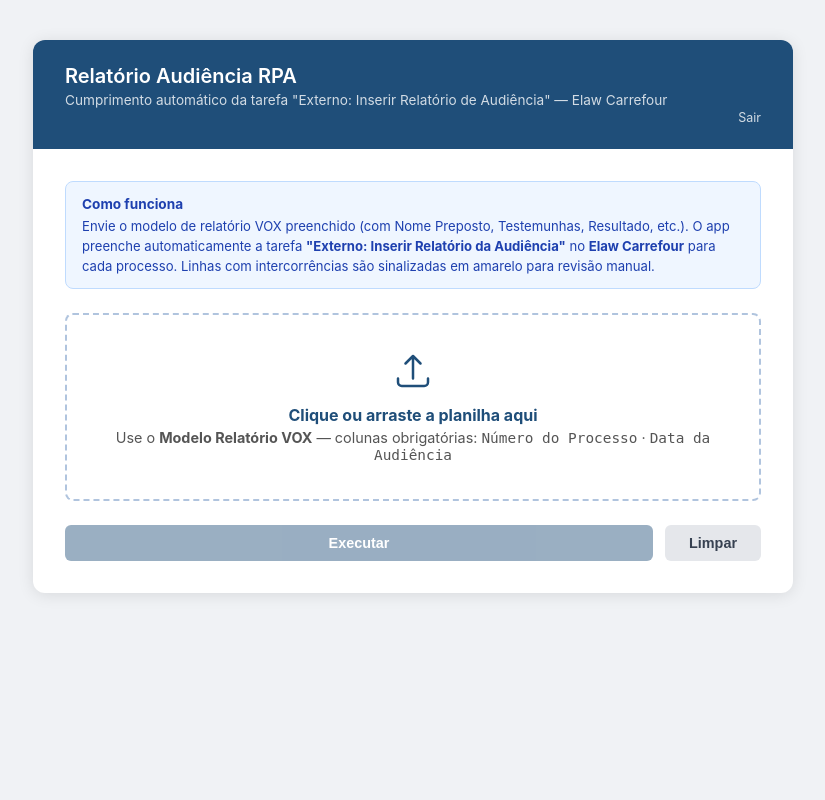
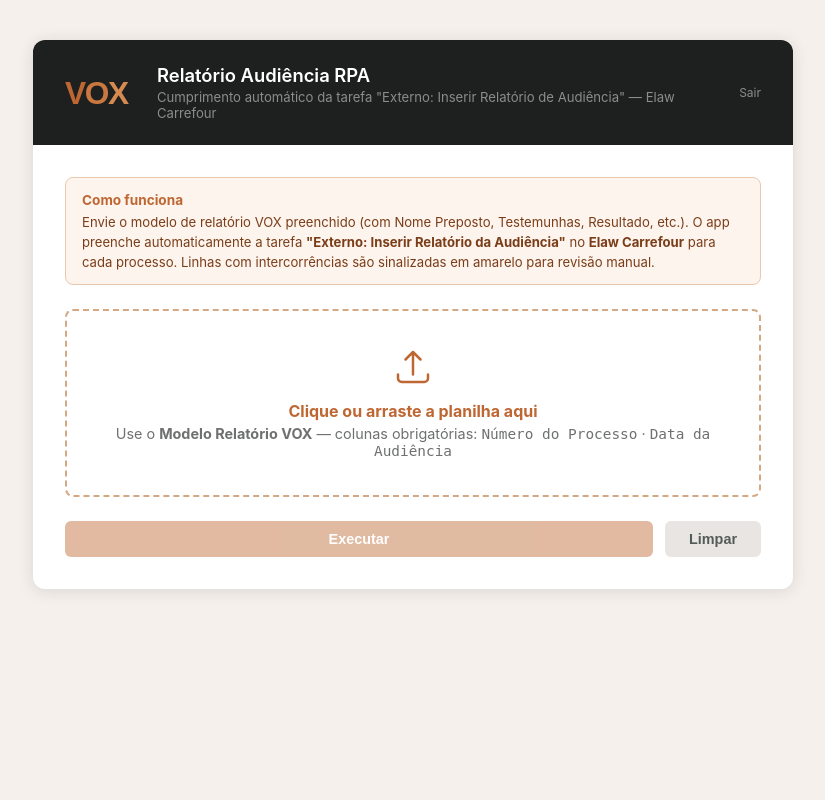
Before and after one commit to pedrohfmserafim/relatorio-audiencia-rpa, a Flask app: page / in a window 1280 px wide. Shown: the whole page, without its empty margins (227-1052 px from the left). Run offline with Flask 3, Linux system fonts and the light colour scheme; the visitor is signed in with stand-in values (Sample User, id 1).

Commit message:
Rebrand frontend com identidade visual VOX
Co-Authored-By: Claude Sonnet 4.6 <noreply@anthropic.com>

```diff
--- a/templates/index.html
+++ b/templates/index.html
@@ -3,14 +3,14 @@
 <head>
   <meta charset="UTF-8" />
   <meta name="viewport" content="width=device-width, initial-scale=1.0" />
-  <title>Relatório Audiência RPA — Elaw</title>
+  <title>Relatório Audiência RPA — VOX</title>
   <style>
     *, *::before, *::after { box-sizing: border-box; margin: 0; padding: 0; }
 
     body {
       font-family: -apple-system, BlinkMacSystemFont, "Segoe UI", sans-serif;
-      background: #f0f2f5;
-      color: #1a1a1a;
+      background: #f5f0ec;
+      color: #1e1f1f;
       min-height: 100vh;
       display: flex;
       align-items: flex-start;
@@ -21,63 +21,83 @@
     .card {
       background: #fff;
       border-radius: 12px;
-      box-shadow: 0 2px 16px rgba(0,0,0,.10);
+      box-shadow: 0 2px 16px rgba(30,31,31,.12);
       width: 100%;
       max-width: 760px;
       overflow: hidden;
     }
 
     .card-header {
-      background: #1F4E79;
+      background: #1e1f1f;
       color: #fff;
       padding: 24px 32px;
+      display: flex;
+      align-items: center;
+      gap: 20px;
     }
-    .card-header h1 { font-size: 1.25rem; font-weight: 600; }
-    .card-header p  { font-size: .85rem; opacity: .8; margin-top: 4px; }
+
+    /* VOX logo SVG */
+    .vox-logo {
+      flex-shrink: 0;
+      width: 72px;
+      height: auto;
+    }
+
+    .header-text { flex: 1; }
+    .header-text h1 { font-size: 1.15rem; font-weight: 600; color: #fff; }
+    .header-text p  { font-size: .82rem; color: #8b8c8c; margin-top: 3px; }
+
+    /* Logout link */
+    .logout-link {
+      font-size: .75rem;
+      color: #6f7070;
+    }
+    .logout-link a { color: #8b8c8c; text-decoration: none; }
+    .logout-link a:hover { color: #fff; }
 
     .card-body { padding: 32px; display: flex; flex-direction: column; gap: 24px; }
 
     /* Info banner */
     .info-banner {
-      background: #eff6ff;
-      border: 1px solid #bfdbfe;
+      background: #fdf4ee;
+      border: 1px solid #e8c9af;
       border-radius: 8px;
       padding: 12px 16px;
       font-size: .82rem;
-      color: #1e40af;
+      color: #7a3d18;
       line-height: 1.5;
     }
-    .info-banner strong { display: block; margin-bottom: 3px; font-size: .85rem; }
+    .info-banner strong { display: block; margin-bottom: 3px; font-size: .85rem; color: #be6732; }
 
     /* Upload zone */
     .upload-zone {
-      border: 2px dashed #b0c4de;
+      border: 2px dashed #d4a882;
       border-radius: 8px;
       padding: 36px;
       text-align: center;
       cursor: pointer;
       transition: border-color .2s, background .2s;
     }
-    .upload-zone:hover, .upload-zone.drag { border-color: #1F4E79; background: #f0f6ff; }
-    .upload-zone svg { width: 40px; height: 40px; color: #1F4E79; margin-bottom: 10px; }
-    .upload-zone p   { font-size: .9rem; color: #555; }
-    .upload-zone strong { display: block; font-size: 1rem; color: #1F4E79; margin-bottom: 4px; }
+    .upload-zone:hover, .upload-zone.drag { border-color: #be6732; background: #fdf4ee; }
+    .upload-zone svg { width: 40px; height: 40px; color: #be6732; margin-bottom: 10px; }
+    .upload-zone p   { font-size: .9rem; color: #6f7070; }
+    .upload-zone strong { display: block; font-size: 1rem; color: #be6732; margin-bottom: 4px; }
     #file-input { display: none; }
 
     /* Preview */
     #preview { display: none; }
     .preview-info {
-      background: #e8f4e8;
-      border: 1px solid #a8d5a2;
+      background: #fdf4ee;
+      border: 1px solid #e8c9af;
       border-radius: 8px;
       padding: 14px 18px;
       font-size: .875rem;
-      color: #2d6a2d;
+      color: #7a3d18;
     }
-    .preview-info strong { display: block; margin-bottom: 6px; }
+    .preview-info strong { display: block; margin-bottom: 6px; color: #be6732; }
     .preview-list { list-style: none; padding: 0; margin-top: 6px; }
-    .preview-list li { padding: 2px 0; color: #444; font-size: .82rem; }
-    .preview-list li::before { content: "→ "; color: #2d6a2d; }
+    .preview-list li { padding: 2px 0; color: #545c59; font-size: .82rem; }
+    .preview-list li::before { content: "→ "; color: #be6732; }
 
     /* Buttons */
     .btn-row { display: flex; gap: 12px; }
@@ -93,17 +113,17 @@
     button:disabled { opacity: .45; cursor: not-allowed; }
 
     #btn-execute {
-      background: #1F4E79;
+      background: #be6732;
       color: #fff;
       flex: 1;
     }
-    #btn-execute:not(:disabled):hover { background: #163a5c; }
+    #btn-execute:not(:disabled):hover { background: #a05628; }
 
     #btn-reset {
-      background: #e5e7eb;
-      color: #374151;
+      background: #e8e5e2;
+      color: #545c59;
     }
-    #btn-reset:hover { background: #d1d5db; }
+    #btn-reset:hover { background: #d8d4d0; }
 
     /* Log area */
     #log-section { display: none; }
@@ -175,27 +196,28 @@
     }
     .progress-bar-fill {
       height: 100%;
-      background: #1F4E79;
+      background: #be6732;
       width: 0%;
       transition: width .4s ease;
     }
 
-    /* Logout link */
-    .logout-link {
-      text-align: right;
-      font-size: .78rem;
-      color: rgba(255,255,255,.6);
-      margin-top: 2px;
-    }
-    .logout-link a { color: rgba(255,255,255,.8); text-decoration: none; }
-    .logout-link a:hover { color: #fff; }
+    /* Divider */
+    hr { border: none; border-top: 1px solid #ede8e3; }
   </style>
 </head>
 <body>
 <div class="card">
   <div class="card-header">
-    <h1>Relatório Audiência RPA</h1>
-    <p>Cumprimento automático da tarefa "Externo: Inserir Relatório de Audiência" — Elaw Carrefour</p>
+    <!-- VOX logo inline SVG -->
+    <svg class="vox-logo" viewBox="0 0 200 80" fill="none" xmlns="http://www.w3.org/2000/svg" aria-label="VOX">
+      <text x="0" y="72" font-family="Arial Rounded MT Bold, Arial, sans-serif" font-size="88" font-weight="900" letter-spacing="-4">
+        <tspan fill="#be6732">V</tspan><tspan fill="#c97840">O</tspan><tspan fill="#d48a50">X</tspan>
+      </text>
+    </svg>
+    <div class="header-text">
+      <h1>Relatório Audiência RPA</h1>
+      <p>Cumprimento automático da tarefa "Externo: Inserir Relatório de Audiência" — Elaw Carrefour</p>
+    </div>
     <div class="logout-link"><a href="/logout">Sair</a></div>
   </div>
 
```
Also changed, not shown: other parts of templates/index.html (+13 -12 lines).
